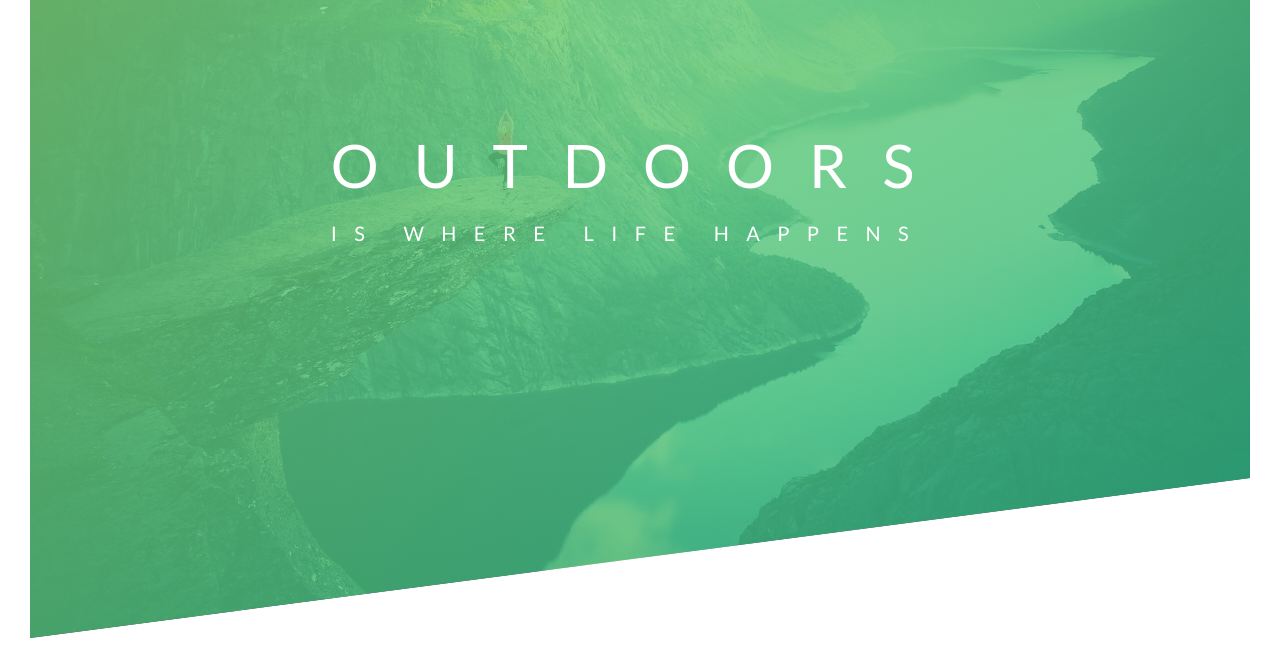
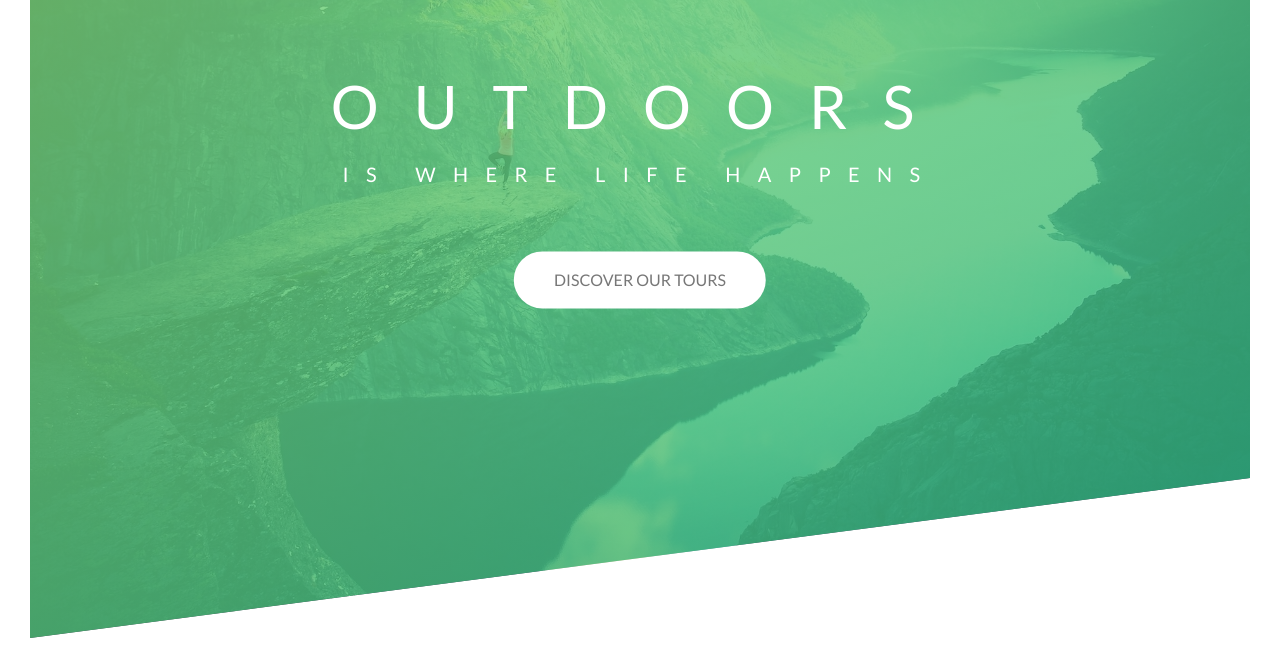
Before and after one commit to Caffeineking/css, a plain HTML site: page Natours/starter/index.html in a window 1280 px wide. Shown: the part 152-820 px from the top of the page. Drawn offline with Linux system fonts and the light colour scheme; files that its build step writes are made by us from their sources.

Commit message:
button shadow

```diff
--- a/Natours/starter/css/style.css
+++ b/Natours/starter/css/style.css
@@ -55,6 +55,7 @@ body {
     -moz-transform: translate( -50%, -50%);
     -ms-transform: translate( -50%, -50%);
     -o-transform: translate( -50%, -50%);
+    text-align: center;
 }
 
 
@@ -63,6 +64,8 @@ body {
     text-transform: uppercase;
     backface-visibility: hidden;
     -webkit-backface-visibility: hidden;
+
+    margin-bottom: 60px;
 }
 
 .heading-primary-main{
@@ -141,3 +144,47 @@ body {
         -o-transform: translate(0);
     }
 }
+
+/* link defines what button it is and visited is the state after its been clicked */
+.btn:link,
+.btn:visited {
+    text-transform: uppercase;
+    /*takeoutthehyperlinklinebeneath*/text-decoration: none;
+    /*iftheresonlytwoitsleftandright*//*ifitsfournumbersthenitmeansthetoprightbuttomleft*/padding: 15px 40px;
+    display: inline-block;
+    /*shapeedgesintocircle*/
+    border-radius: 100px;
+    -webkit-border-radius: 100px;
+    -moz-border-radius: 100px;
+    -ms-border-radius: 100px;
+    -o-border-radius: 100px;
+
+    transition:all .2s;
+    -webkit-transition:all .2s;
+    -moz-transition:all .2s;
+    -ms-transition:all .2s;
+    -o-transition:all .2s;
+}
+
+.btn:hover {
+    transform:translateY(-3px);
+    -webkit-transform:translateY(-3px);
+    -moz-transform:translateY(-3px);
+    -ms-transform:translateY(-3px);
+    -o-transform:translateY(-3px);
+    box-shadow: 0 10px 20px rgba(0, 0, 0, .2);
+}
+.btn:active{
+    transform: translateY(-1px);
+    -webkit-transform: translateY(-1px);
+    -moz-transform: translateY(-1px);
+    -ms-transform: translateY(-1px);
+    -o-transform: translateY(-1px);
+    box-shadow: 0 5px 10px rgba(0, 0, 0, .2);
+
+}
+
+.btn-white {
+    background-color: #fff;
+    color: #777;
+}
--- a/Natours/starter/index.html
+++ b/Natours/starter/index.html
@@ -23,7 +23,9 @@
                     <span class="heading-primary-main">Outdoors</span>
                     <span class="heading-primary-sub"> is where life happens</span>
                 </h1>
-             </div>
+
+                <a href="#" class="btn btn-white">Discover our tours</a>
+              </div>
 
 
         </header>
```
